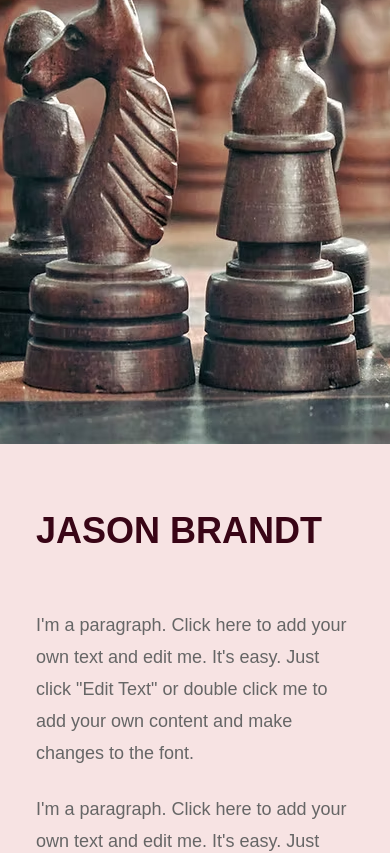
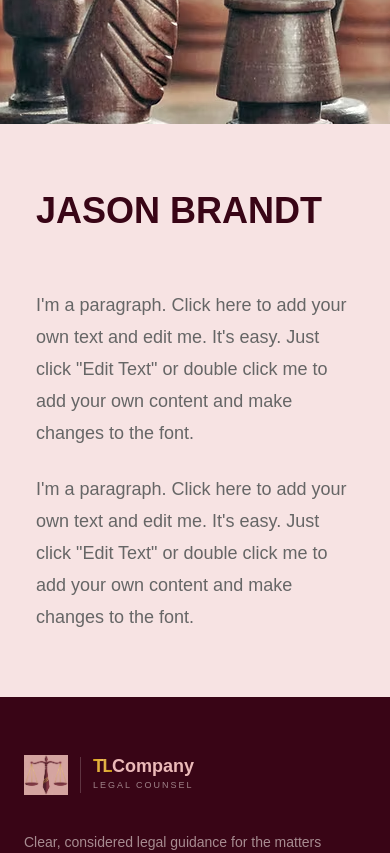
Before and after one commit to athenaa-02/TL_company, a React (Vite) app: page /about in a window 390 px wide. Shown: the part 1280-2133 px from the top of the page. Built offline with nearby package versions, Linux system fonts and the light colour scheme.

Commit message:
position the AboutTlBox and make the section responsive

```diff
--- a/src/components/layout/AboutTlBox.jsx
+++ b/src/components/layout/AboutTlBox.jsx
@@ -1,7 +1,7 @@
 function AboutTlBox() {
   return (
     <section
-      className="mx-auto bg-[#f7e3e3] px-9 py-16 text-left sm:px-16 sm:py-20 md:h-125.5 md:w-138.25 lg:px-18 "
+      className="relative z-10   -mt-10 bg-[#f7e3e3] px-9 py-16 text-left sm:-mt-24 sm:px-16 sm:py-20 md:-mt-90 md:h-125.5 md:w-138.25 lg:px-18"
       aria-labelledby="about-tl-box-title"
       data-node-id="4061:182"
     >
--- a/src/pages/About/About.jsx
+++ b/src/pages/About/About.jsx
@@ -6,11 +6,14 @@ function About() {
     <>
     <main>
       <AboutTl></AboutTl>
-<div className="bg-[url(/win-win/chess.png)] h-220 bg-fixed bg-center bg-no-repeat"
+<div className="bg-[url(/win-win/chess.png)] h-150 sm:h-220 bg-fixed bg-center bg-no-repeat"
 >
 
 </div>
-      <AboutTlBox />
+<div className="flex max-w-[1650px] mx-auto md:justify-end md:pr-40">
+  <AboutTlBox />
+</div>
+
       </main>
     </>
   );
```
